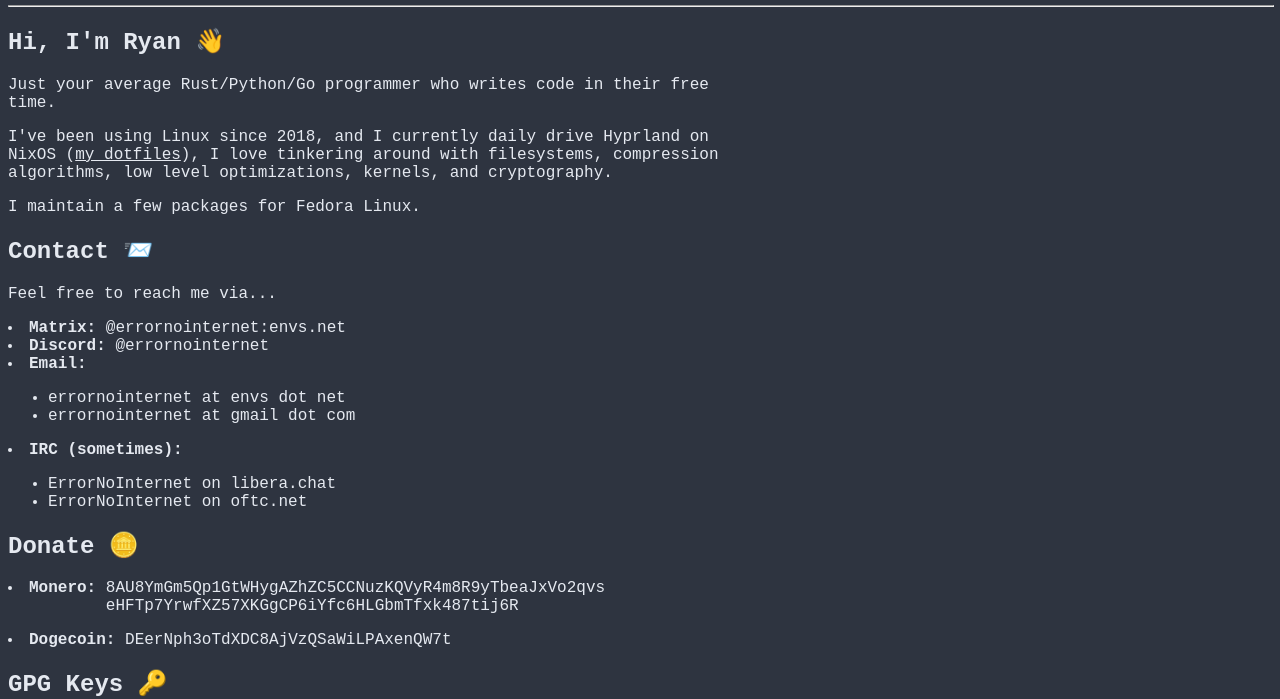
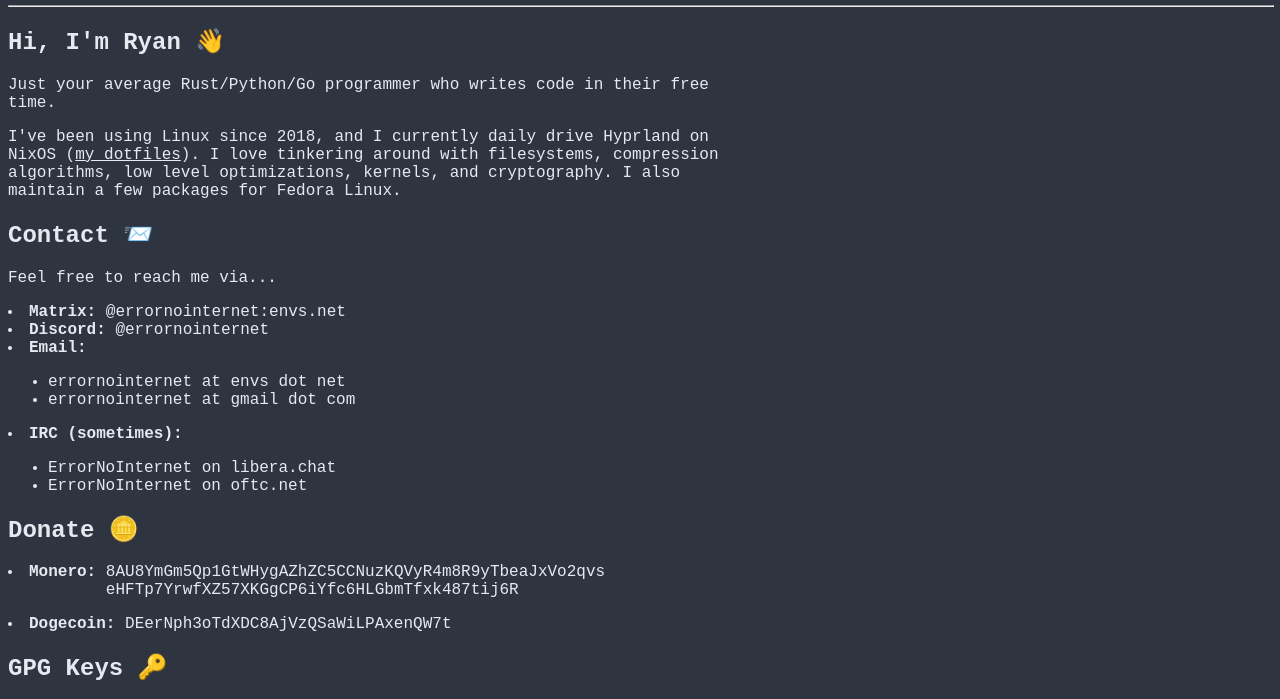
Before and after one commit to ErrorNoInternet/ErrorNoInternet, a plain HTML site: page website/about.html in a window 1280 px wide. Shown: the part 52-751 px from the top of the page. Drawn offline with Linux system fonts and the light colour scheme.

Commit message:
refactor: wording

```diff
--- a/website/about.html
+++ b/website/about.html
@@ -20,8 +20,7 @@
         <div>
             <h2>Hi, I'm Ryan 👋</h2>
             <p>Just your average Rust/Python/Go programmer who writes code in their free time.</p>
-            <p>I've been using Linux since 2018, and I currently daily drive Hyprland on NixOS (<a href="https://github.com/ErrorNoInternet/configuration.nix">my dotfiles</a>), I love tinkering around with filesystems, compression algorithms, low level optimizations, kernels, and cryptography.</p>
-            <p>I maintain a few packages for Fedora Linux.</p>
+            <p>I've been using Linux since 2018, and I currently daily drive Hyprland on NixOS (<a href="https://github.com/ErrorNoInternet/configuration.nix">my dotfiles</a>). I love tinkering around with filesystems, compression algorithms, low level optimizations, kernels, and cryptography. I also maintain a few packages for Fedora Linux.</p>
             <h2>Contact 📨</h2>
             <p>Feel free to reach me via...</p>
             <li><b>Matrix:</b> @errornointernet:envs.net</li>
```
